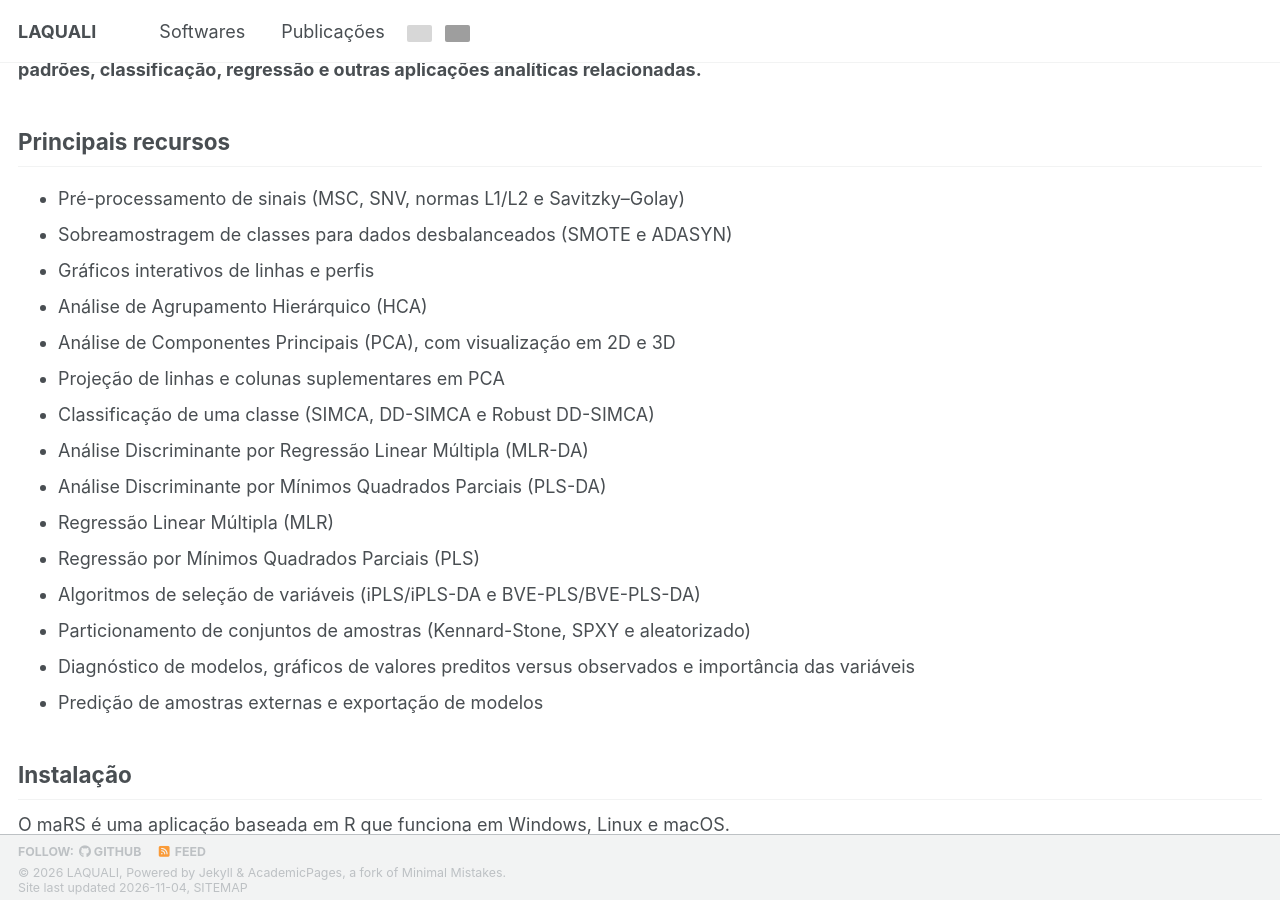
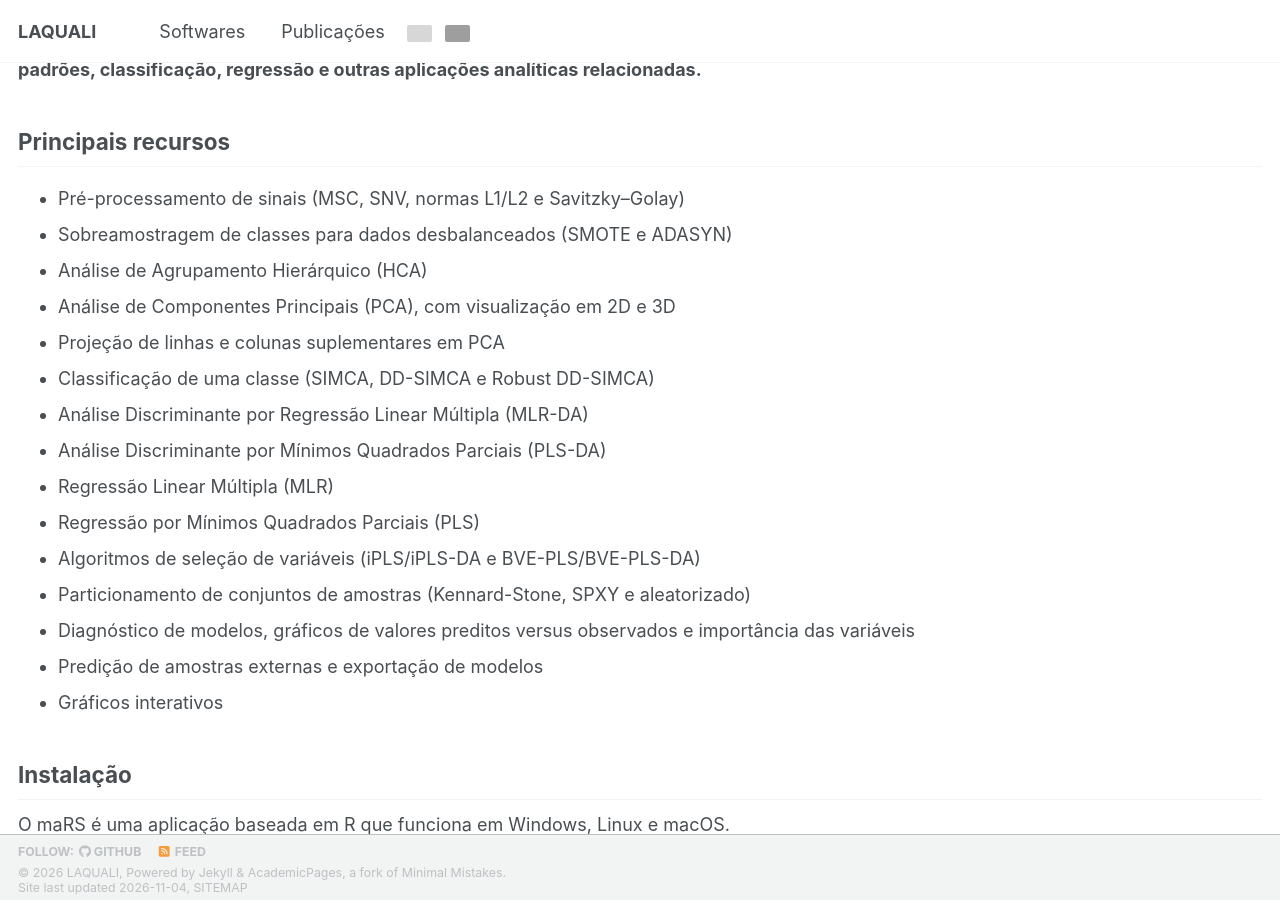
Before and after one commit to LAQUALI-UFLA/laquali-ufla.github.io, a Jekyll site: the page built from _pages/pt/softwares/mars_temporary.md, in a window 1280 px wide and 900 px high, scrolled down 236 px. Built offline with Jekyll 4.4.1, drawn with Linux system fonts in a browser that asks for light colours; a style sheet for code colours, icons or effects is not loaded; grey boxes are pictures that could not be loaded.

Commit message:
Update mars_temporary.md

```diff
--- a/_pages/pt/softwares/mars_temporary.md
+++ b/_pages/pt/softwares/mars_temporary.md
@@ -14,7 +14,6 @@ author_profile: false
 
 - Pré-processamento de sinais (MSC, SNV, normas L1/L2 e Savitzky–Golay)
 - Sobreamostragem de classes para dados desbalanceados (SMOTE e ADASYN)
-- Gráficos interativos de linhas e perfis
 - Análise de Agrupamento Hierárquico (HCA)
 - Análise de Componentes Principais (PCA), com visualização em 2D e 3D
 - Projeção de linhas e colunas suplementares em PCA
```
Also changed, not shown: other parts of _pages/pt/softwares/mars_temporary.md (+1 -0 lines).
